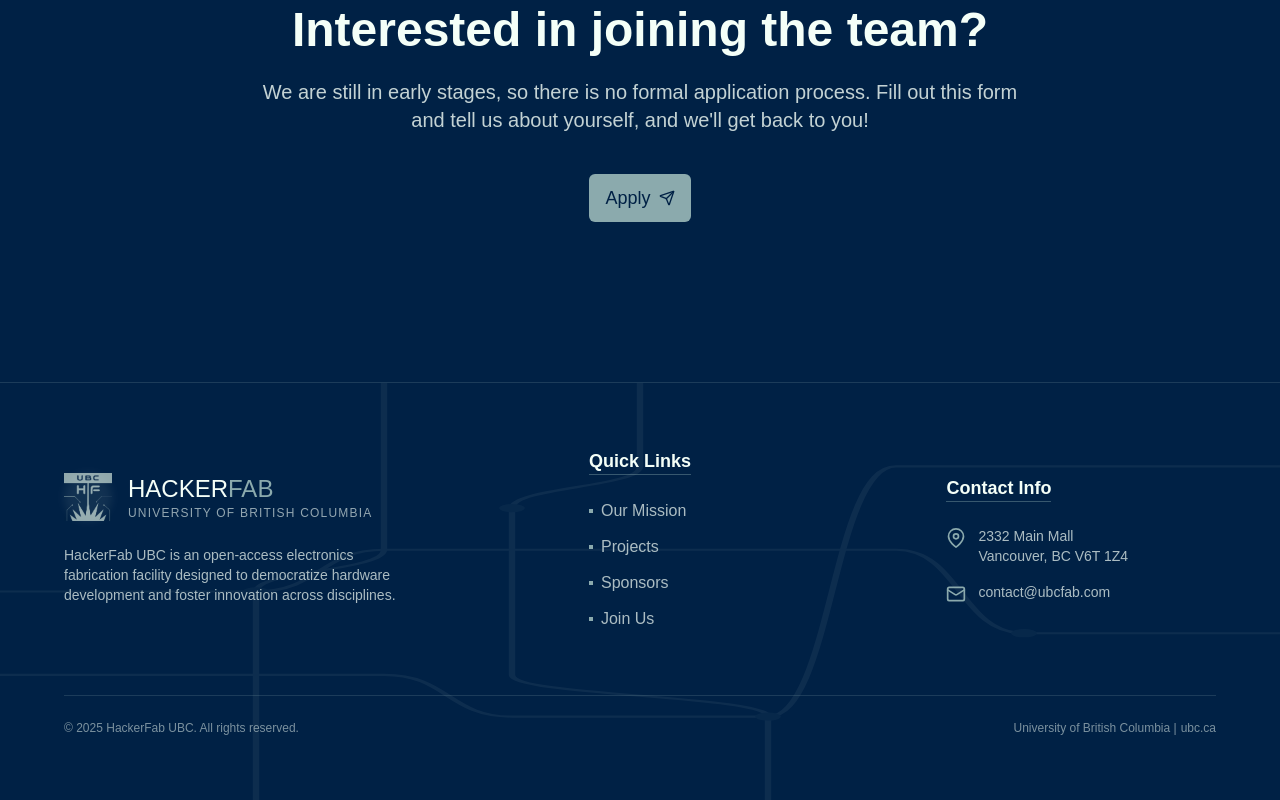
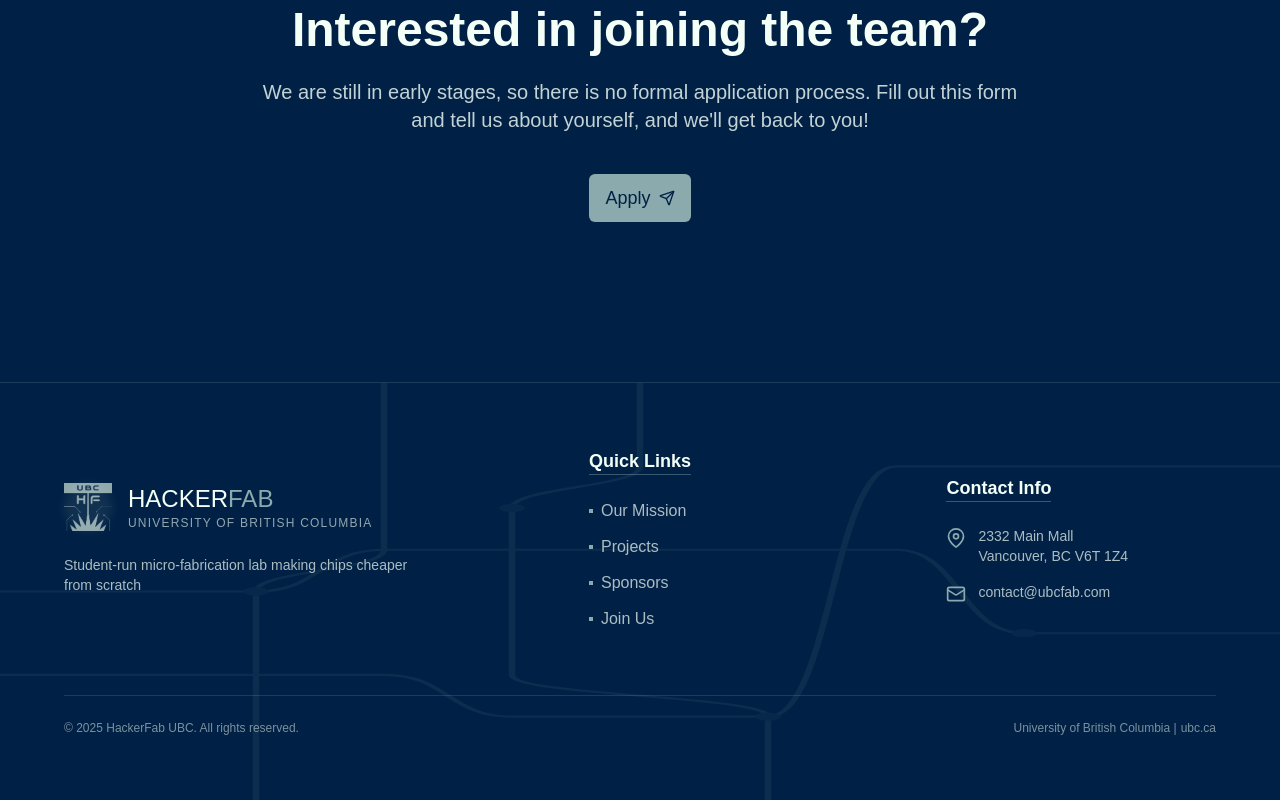
Before and after one commit to ElyTgy/ubc-hackerfab-website, a React (Vite) app: page / in a window 1280 px wide. Shown: the part 3210-4010 px from the top of the page. Built offline with nearby package versions, Linux system fonts and the light colour scheme; a web font is replaced by a local one.

Commit message:
change desc

```diff
--- a/index.html
+++ b/index.html
@@ -5,11 +5,11 @@
     <meta charset="UTF-8" />
     <meta name="viewport" content="width=device-width, initial-scale=1.0" />
     <title>HackerFab UBC</title>
-    <meta name="description" content="HackerFab UBC is an open-access electronics fabrication facility designed to democratize hardware development and foster innovation across disciplines." />
+    <meta name="description" content="Student-run micro-fabrication lab making chips cheaper from scratch" />
     <meta name="author" content="HackerFab UBC" />
 
     <meta property="og:title" content="HackerFab UBC" />
-    <meta property="og:description" content="HackerFab UBC is an open-access electronics fabrication facility designed to democratize hardware development and foster innovation across disciplines." />
+    <meta property="og:description" content="Student-run micro-fabrication lab making chips cheaper from scratch" />
     <meta property="og:type" content="website" />
 
     <meta
@@ -18,7 +18,7 @@
     />
     <meta
       property="og:description"
-      content="HackerFab UBC is an open‑access electronics fabrication facility designed to democratize hardware development and foster innovation across disciplines."
+      content="Student-run micro-fabrication lab making chips cheaper from scratch"
     />
     <meta property="og:type" content="website" />
     <meta property="og:url" content="https://ubcfab.com" />
@@ -34,7 +34,7 @@
     />
     <meta
       name="twitter:description"
-      content="HackerFab UBC is an open‑access electronics fabrication facility designed to democratize hardware development and foster innovation across disciplines."
+      content="Student-run micro-fabrication lab making chips cheaper from scratch"
     />
     <meta name="twitter:image" content="/images/title-card.png" />
 
--- a/src/components/Footer.tsx
+++ b/src/components/Footer.tsx
@@ -37,9 +37,7 @@ const Footer: React.FC = () => {
             </div>
 
             <p className="text-ubc-mint/70 text-sm">
-              HackerFab UBC is an open-access electronics fabrication facility
-              designed to democratize hardware development and foster innovation
-              across disciplines.
+            Student-run micro-fabrication lab making chips cheaper from scratch
             </p>
           </div>
 
```
Also changed, not shown: public/images/title-card.png.
